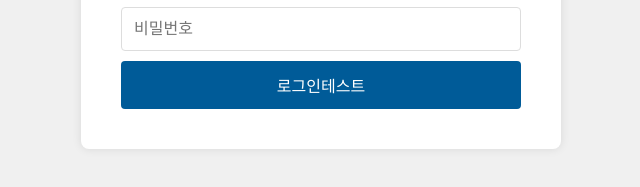
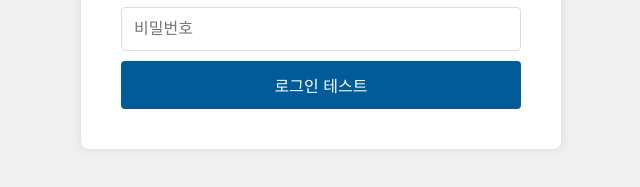
Before and after one commit to aksel26/Intranet-Excel-Fetch-SMB, a website: page views/login.html in a window 1280 px wide. Shown: the part 413-600 px from the top of the page, 319-959 px from the left. Drawn offline with nearby package versions, Linux system fonts and the light colour scheme; files that its build step writes are made by us from their sources; files whose address does not match are found by name.

Commit message:
테스트

```diff
--- a/views/login.html
+++ b/views/login.html
@@ -18,7 +18,7 @@
           placeholder="비밀번호"
           required
         />
-        <button type="submit">로그인테스트</button>
+        <button type="submit">로그인 테스트</button>
       </form>
     </div>
     <script src="https://cdnjs.cloudflare.com/ajax/libs/gsap/3.9.1/gsap.min.js"></script>
```
